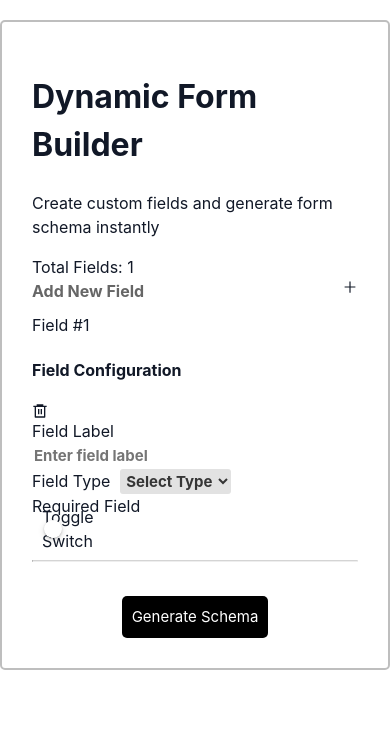
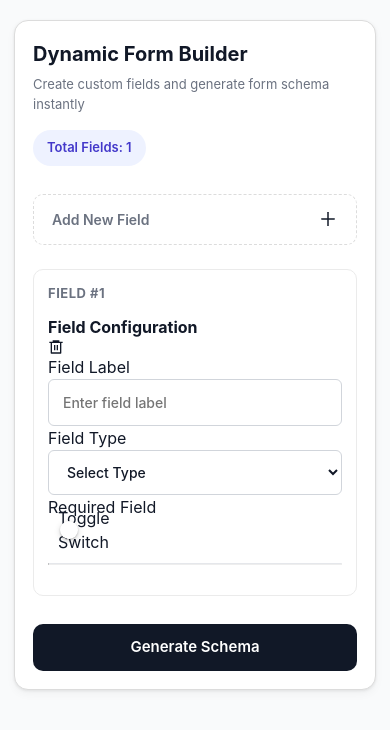
Before and after one commit to Akash-Ramjyothi/Dynamo-Fields, a React (Create React App) app: page / in a window 390 px wide. Shown: the top 730 px of the page. Built offline with nearby package versions, Linux system fonts and the light colour scheme.

Commit message:
style: redesign app UI with responsive layout, modern styling system, accessibility improvements, and reusable CSS variables

```diff
--- a/src/App.css
+++ b/src/App.css
@@ -1,95 +1,340 @@
+/* =========================================
+   Global Styles
+========================================= */
+
+:root {
+  --primary-color: #111827;
+  --secondary-color: #6b7280;
+  --border-color: #dcdcdc;
+  --background-light: #f9fafb;
+  --background-hover: #f3f4f6;
+  --white: #ffffff;
+  --success-color: #10b981;
+  --danger-color: #ef4444;
+
+  --border-radius-sm: 6px;
+  --border-radius-md: 10px;
+  --border-radius-lg: 14px;
+
+  --transition-speed: 0.25s;
+  --box-shadow:
+    0 4px 10px rgba(0, 0, 0, 0.04),
+    0 1px 3px rgba(0, 0, 0, 0.08);
+}
+
+* {
+  margin: 0;
+  padding: 0;
+  box-sizing: border-box;
+}
+
+/* =========================================
+   App Layout
+========================================= */
+
+body {
+  font-family:
+    Inter,
+    -apple-system,
+    BlinkMacSystemFont,
+    "Segoe UI",
+    sans-serif;
+
+  background: var(--background-light);
+  color: var(--primary-color);
+}
+
 .App {
   text-align: center;
 }
+
+/* =========================================
+   Parent Layout
+========================================= */
+
+.parent-container {
+  min-height: 100vh;
+  display: flex;
+  justify-content: center;
+  align-items: flex-start;
+  padding: 40px 20px;
+}
+
+/* =========================================
+   Main Container
+========================================= */
+
+.container {
+  width: 100%;
+  max-width: 720px;
+
+  background: var(--white);
+  border: 1px solid var(--border-color);
+  border-radius: var(--border-radius-lg);
+
+  box-shadow: var(--box-shadow);
+
+  transition:
+    transform var(--transition-speed) ease,
+    box-shadow var(--transition-speed) ease;
+}
+
+.container:hover {
+  transform: translateY(-2px);
+
+  box-shadow:
+    0 10px 20px rgba(0, 0, 0, 0.06),
+    0 3px 6px rgba(0, 0, 0, 0.08);
+}
+
+.inner-box {
+  padding: 32px;
+}
+
+/* =========================================
+   Header Section
+========================================= */
+
+.header-section {
+  display: flex;
+  justify-content: space-between;
+  align-items: center;
+
+  gap: 16px;
+  margin-bottom: 28px;
+}
+
+.title {
+  font-size: 28px;
+  font-weight: 700;
+  color: var(--primary-color);
+}
+
+.subtitle {
+  margin-top: 6px;
+  font-size: 14px;
+  color: var(--secondary-color);
+}
+
+.field-count {
+  background: #eef2ff;
+  color: #4338ca;
+
+  padding: 8px 14px;
+  border-radius: 999px;
+
+  font-size: 13px;
+  font-weight: 600;
+}
+
+/* =========================================
+   Add Field
+========================================= */
+
+.add-field-wrapper {
+  display: flex;
+  justify-content: space-between;
+  align-items: center;
+
+  padding: 14px 18px;
+  margin-bottom: 24px;
+
+  border: 1px dashed var(--border-color);
+  border-radius: var(--border-radius-md);
+
+  cursor: pointer;
+
+  transition:
+    background-color var(--transition-speed),
+    border-color var(--transition-speed);
+}
+
+.add-field-wrapper:hover {
+  background: var(--background-hover);
+  border-color: var(--primary-color);
+}
+
+.add-button {
+  font-size: 15px;
+  font-weight: 600;
+  color: var(--secondary-color);
+}
+
+.add-icon {
+  font-size: 20px;
+  color: var(--primary-color);
+}
+
+/* =========================================
+   Field Cards
+========================================= */
+
+.fields-wrapper {
+  display: flex;
+  flex-direction: column;
+  gap: 16px;
+}
+
+.field-card {
+  padding: 18px;
+
+  border: 1px solid #ebebeb;
+  border-radius: var(--border-radius-md);
+
+  background: var(--white);
+
+  transition:
+    background-color var(--transition-speed),
+    border-color var(--transition-speed),
+    transform var(--transition-speed);
+}
+
+.field-card:hover {
+  background: var(--background-hover);
+  border-color: #cfcfcf;
+  transform: translateY(-1px);
+}
+
+.field-index {
+  margin-bottom: 12px;
+
+  font-size: 13px;
+  font-weight: 700;
+  color: var(--secondary-color);
+
+  text-transform: uppercase;
+  letter-spacing: 0.5px;
+}
+
+/* =========================================
+   Inputs
+========================================= */
+
+.text-box,
+.dropdown {
+  width: 100%;
+
+  border: 1px solid #d1d5db;
+  border-radius: var(--border-radius-sm);
+
+  padding: 12px 14px;
+
+  font-size: 14px;
+  font-weight: 500;
+
+  background: var(--white);
+  color: var(--primary-color);
+
+  outline: none;
+
+  transition:
+    border-color var(--transition-speed),
+    box-shadow var(--transition-speed);
+}
+
+.text-box:focus,
+.dropdown:focus {
+  border-color: #6366f1;
+
+  box-shadow:
+    0 0 0 3px rgba(99, 102, 241, 0.15);
+}
+
+/* =========================================
+   Buttons
+========================================= */
+
+.button-wrapper {
+  display: flex;
+  justify-content: center;
+
+  margin-top: 28px;
+}
+
+.save-button {
+  border: none;
+  border-radius: var(--border-radius-md);
+
+  background: var(--primary-color);
+  color: var(--white);
+
+  padding: 12px 22px;
+
+  font-size: 15px;
+  font-weight: 600;
+
+  cursor: pointer;
+
+  transition:
+    transform var(--transition-speed),
+    opacity var(--transition-speed),
+    background-color var(--transition-speed);
+}
+
+.save-button:hover {
+  opacity: 0.95;
+  transform: translateY(-1px);
+}
+
+.save-button:active {
+  transform: scale(0.98);
+}
+
+/* =========================================
+   Preview Section
+========================================= */
+
+.preview-wrapper {
+  margin-top: 32px;
+}
+
+.preview-title {
+  margin-bottom: 12px;
+
+  font-size: 16px;
+  font-weight: 700;
+}
+
+.preview-box {
+  overflow-x: auto;
+
+  background: #111827;
+  color: #f9fafb;
+
+  border-radius: var(--border-radius-md);
+
+  padding: 18px;
+
+  text-align: left;
+  font-size: 14px;
+  line-height: 1.6;
+}
+
+/* =========================================
+   Divider
+========================================= */
+
+.solid {
+  border-top: 1px solid #e5e7eb;
+  margin: 16px 0;
+}
+
+/* =========================================
+   React Logo
+========================================= */
 
 .App-logo {
   height: 40vmin;
   pointer-events: none;
 }
 
-.react-icons{
+.react-icons {
   padding-left: 10px;
 }
 
-.container{
-  border: 2px solid rgba(190, 190, 190, 0.993);
-  border-radius: 5px;
-  display: flex;
-  width: fit-content;
-  justify-items: center;
-  flex-direction: column;
-}
-
-.parent-container{
-  display: flex;
-  justify-content: center;
-  padding-top: 20px;
-}
-
-.inner-box{
-  padding-left: 30px;
-  padding-right: 30px;
-  padding-bottom: 30px;
-  padding-top: 30px;
-}
-
-.add-button{
-  font-weight: bold;
-  color: rgb(102, 102, 102);
-  width: max-content;
-  align-items: end;
-  align-content: end;
-}
-
-.text-box{
-  font-weight: bold;
-  font-size: 15px;
-  color: rgb(53, 53, 53);
-  border: 0;
-  width: fit-content;
-}
-
-.add-field-wrapper{
-  display: flex;
-  justify-content: space-between;
-  padding-bottom: 10px;
-}
-
-.dropdown{
-  border: 0px;
-  border-radius: 3px;
-  background: rgb(226, 226, 226);
-  margin-left: 10px;
-  font-weight: bold;
-  font-size: 15px;
-  color: rgb(53, 53, 53);
-  padding: 2px;
-}
-
-.field:hover {
-  background-color: rgb(231, 231, 231);
-}
-
-.save-button{
-  margin-top: 20px;
-  background-color: black;
-  color: white;
-  border-radius: 5px;
-  border: 0px;
-  padding: 10px;
-  font-size: 15px;
-}
-
-.button-wrapper{
-  display: flex;
-  justify-content: center;
-}
-
-.solid {
-  border-top: 1.2px solid #d4d4d4;
-  margin-bottom: 14px;
-  margin-top: 14px;
-}
+/* =========================================
+   Accessibility & Motion
+========================================= */
 
 @media (prefers-reduced-motion: no-preference) {
   .App-logo {
@@ -97,25 +342,64 @@
   }
 }
 
-.App-header {
-  background-color: #282c34;
-  min-height: 100vh;
-  display: flex;
-  flex-direction: column;
-  align-items: center;
-  justify-content: center;
-  font-size: calc(10px + 2vmin);
-  color: white;
+/* =========================================
+   Responsive Design
+========================================= */
+
+@media screen and (max-width: 768px) {
+  .inner-box {
+    padding: 22px;
+  }
+
+  .header-section {
+    flex-direction: column;
+    align-items: flex-start;
+  }
+
+  .title {
+    font-size: 22px;
+  }
+
+  .save-button {
+    width: 100%;
+  }
 }
 
-.App-link {
-  color: #61dafb;
+@media screen and (max-width: 480px) {
+  .parent-container {
+    padding: 20px 14px;
+  }
+
+  .inner-box {
+    padding: 18px;
+  }
+
+  .title {
+    font-size: 20px;
+  }
+
+  .subtitle {
+    font-size: 13px;
+  }
+
+  .add-button {
+    font-size: 14px;
+  }
+
+  .field-card {
+    padding: 14px;
+  }
 }
+
+/* =========================================
+   Animations
+========================================= */
 
 @keyframes App-logo-spin {
   from {
     transform: rotate(0deg);
   }
+
   to {
     transform: rotate(360deg);
   }
```
